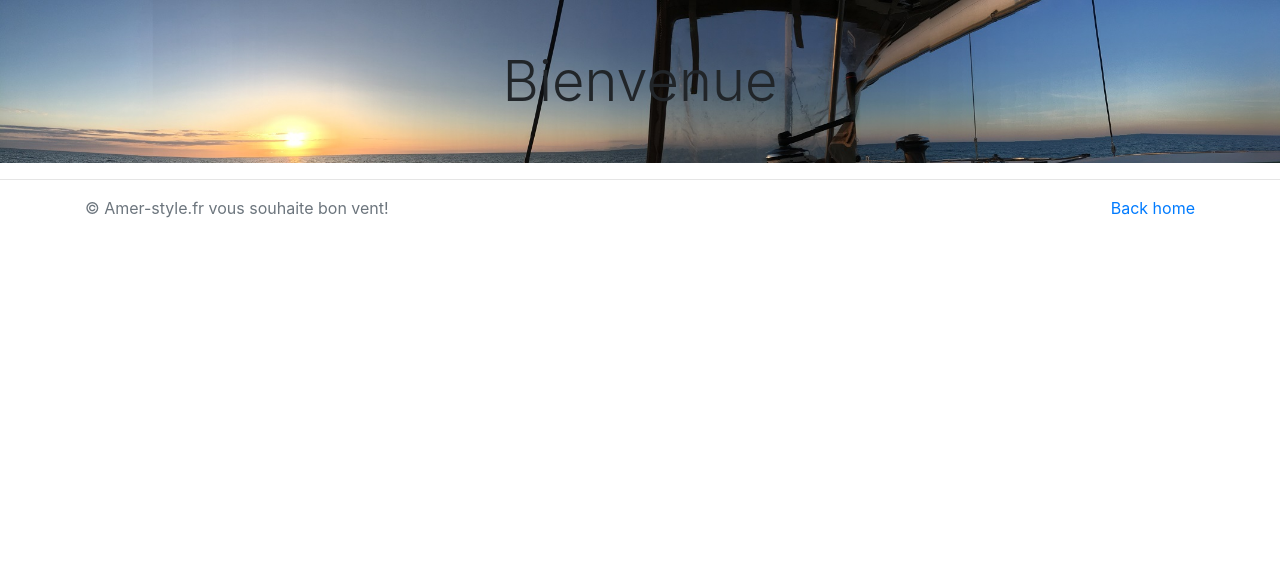
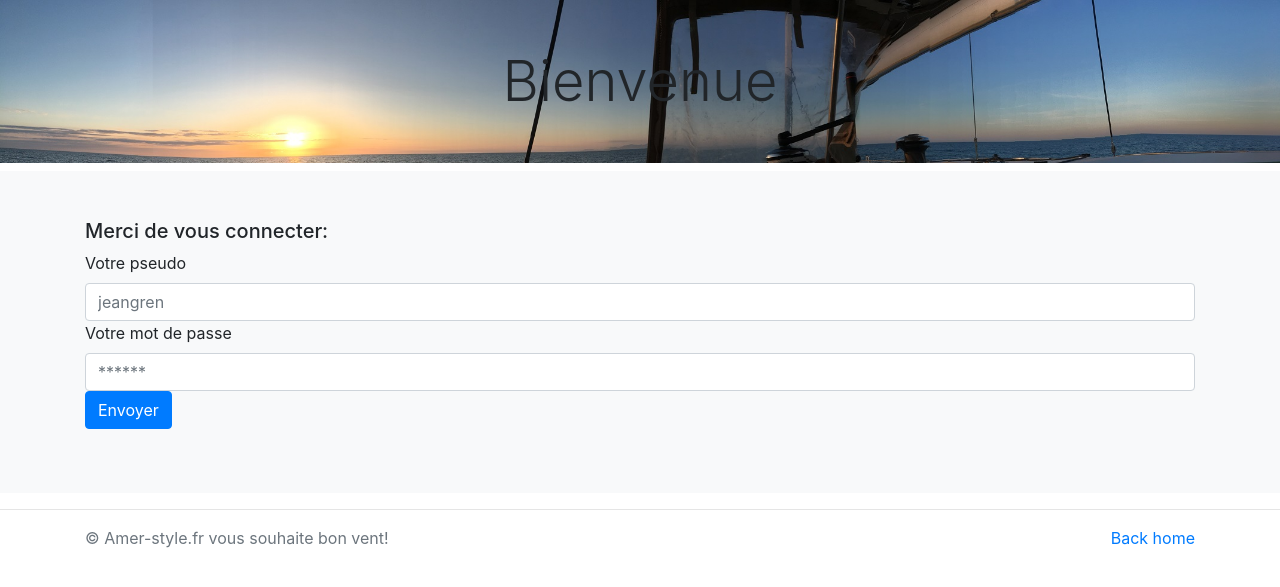
Before and after one commit to jeangren/amersFrance, a PHP site: page /createuser.php in a window 1280 px wide. Shown: the top 587 px of the page. Run offline with PHP 8.4, Linux system fonts and the light colour scheme; data that the repository does not hold is empty.

Commit message:
createuser ok

```diff
--- a/createuser.php
+++ b/createuser.php
@@ -24,10 +24,32 @@ $response->execute([
     'lastname'                => $_POST['lastname'],
     'pseudo'                  => $_POST['pseudo'],
     'email'                   => $_POST['email'],
-    'password'                => $_POST['$pass_hache'],
+    'password'                => $pass_hache,
    ]);
 ?>
 
+<div class="album py-5 bg-light">
+        <div class="container">
+
+            <div class="row">
+                <div class="col-md-12">
+
+                    <form action="opensession.php" method="post" enctype="multipart/form-data">
+
+                        <div class="form-group">
+                            <h5>Merci de vous connecter:</h5>
+                            <label for="pseudo">Votre pseudo</label>
+                            <input name="pseudo" type="text" class="form-control" placeholder="jeangren" />
+                            <label for="password">Votre mot de passe</label>
+                            <input name="password" type="password" class="form-control" placeholder="******">
+                            <input type="submit" class="btn btn-primary" value="Envoyer">
+                        </div>
+                    </form>
+                </div>
 
 
+            </div>
+        </div>
+    </div>
+
 <?php include 'footer.php' ?>
```
